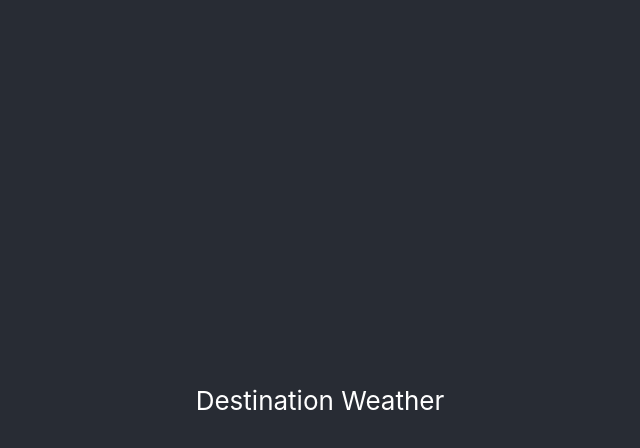
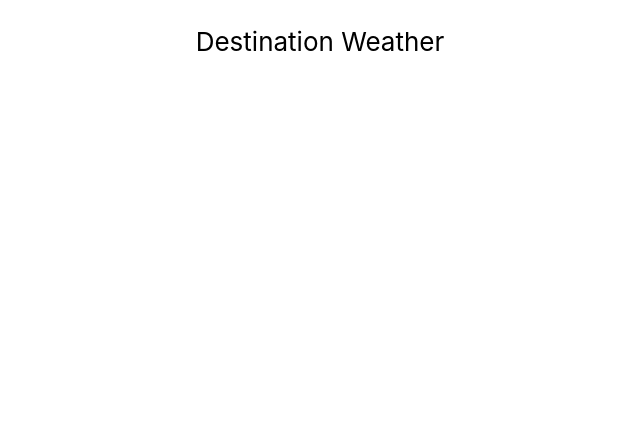
Before and after one commit to mkczarwhite/react-app, a React (Create React App) app: page / in a window 1280 px wide. Shown: the top 448 px of the page, without its empty margins (320-960 px from the left). Built offline with nearby package versions, Linux system fonts and the light colour scheme.

Commit message:
removed formatting for header

```diff
--- a/src/App.css
+++ b/src/App.css
@@ -3,12 +3,9 @@
 }
 
 .App-header {
-  background-color: #282c34;
-  min-height: 100vh;
-  display: flex;
-  flex-direction: column;
+  background-color: white;
   align-items: center;
   justify-content: center;
   font-size: calc(10px + 2vmin);
-  color: white;
+  color: black;
 }
--- a/src/App.js
+++ b/src/App.js
@@ -1,3 +1,4 @@
+import React from "react";
 import './App.css';
 
 function App() {
```
